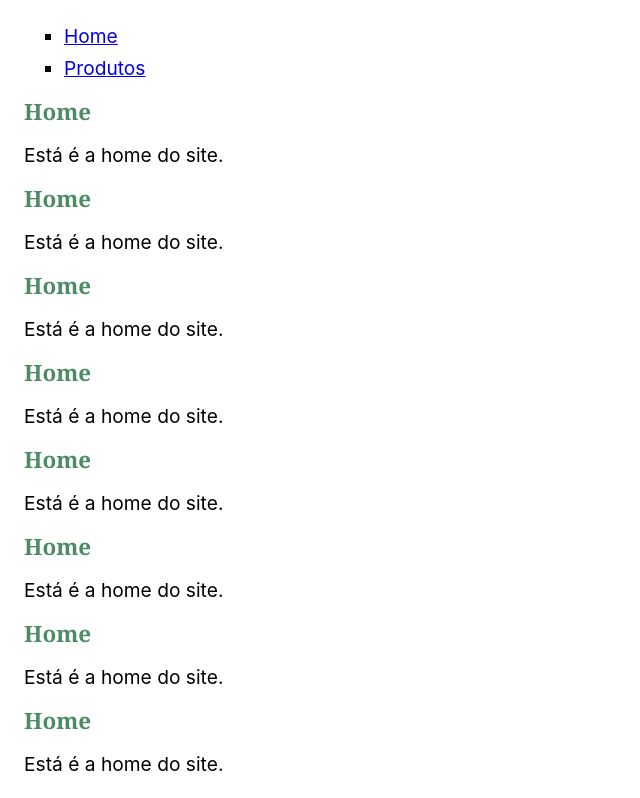
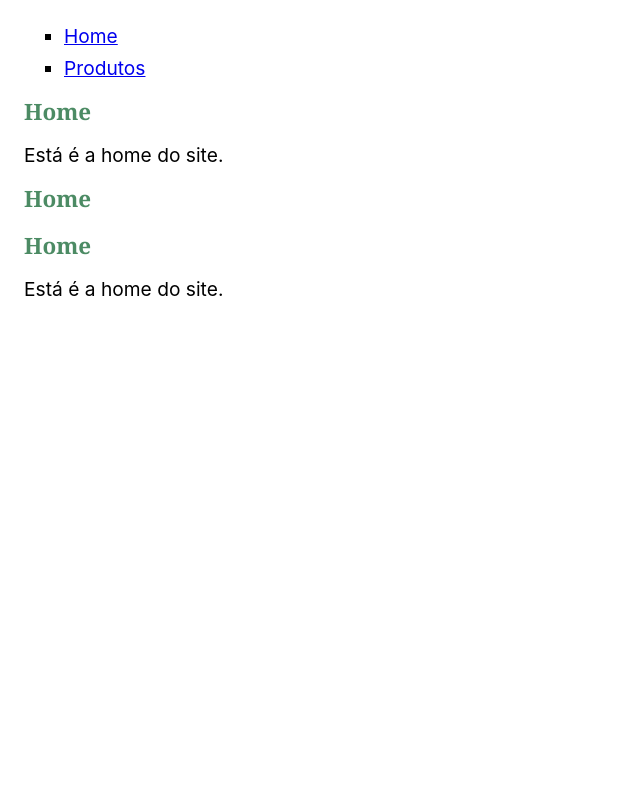
Before and after one commit to LucasCBar/Pratica-React, a React (Vite) app in the folder codigo/: page / in a window 1280 px wide. Shown: the top 798 px of the page, without its empty margins (0-640 px from the left). Built offline with nearby package versions, Linux system fonts and the light colour scheme; the HTML template or start-up script is replaced by a standard one.

Commit message:
Update Home.jsx

```diff
--- a/codigo/src/Home.jsx
+++ b/codigo/src/Home.jsx
@@ -6,22 +6,6 @@ const Home = () => {
 <Titulo texto="Home" />
     <p> Está é a home do site. </p>
     <Titulo texto="Home" />
-    <p> Está é a home do site. </p>
-    <Titulo texto="Home" />
-    <p> Está é a home do site. </p>
-    <Titulo texto="Home" />
-    <p> Está é a home do site. </p>
-    <Titulo texto="Home" />
-    <p> Está é a home do site. </p>
-    <Titulo texto="Home" />
-    <p> Está é a home do site. </p>
-    <Titulo texto="Home" />
-    <p> Está é a home do site. </p>
-    <Titulo texto="Home" />
-    <p> Está é a home do site. </p>
-    <Titulo texto="Home" />
-    <p> Está é a home do site. </p>
-
 
 
 
```
